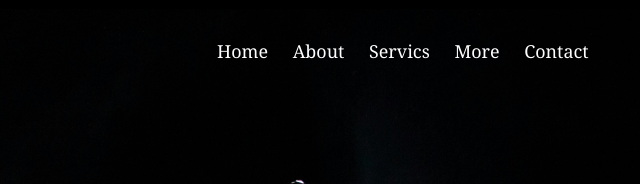
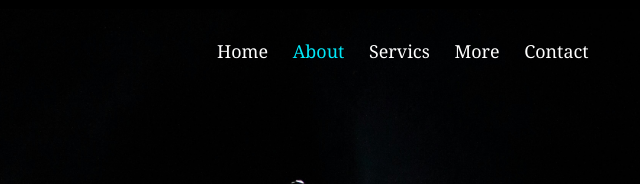
Before and after one commit to Pranay8446/main2, a plain HTML site: page index.html in a window 1280 px wide. Shown: the top 184 px of the page, 598-1238 px from the left. Drawn offline with Linux system fonts and the light colour scheme.

Commit message:
Update index.html

```diff
--- a/index.html
+++ b/index.html
@@ -13,7 +13,7 @@
             </div>
             <div class="nav1">
                 <a href="">Home</a>
-                <a href="">About</a>
+                <a href="" style="color: #00E8F8;">About</a>
                 <a href="">Servics</a>
                 <a href="">More</a>
                 <a href="">Contact</a>
```
